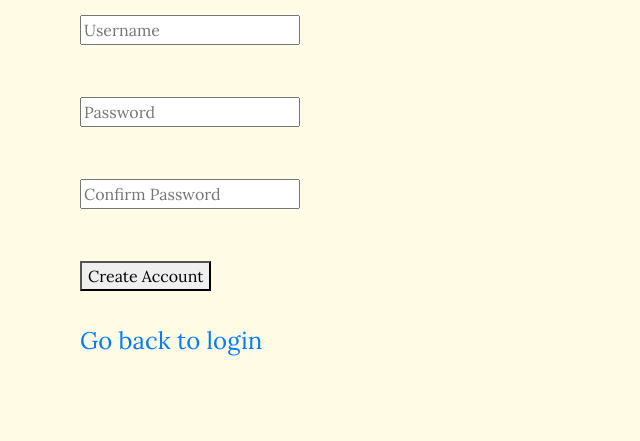
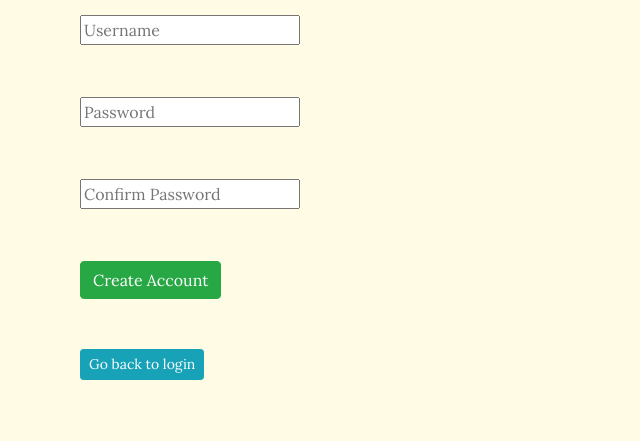
Before and after one commit to dcancelmo/Deja_Vu_Web, a PHP site: page /account_create.php in a window 1280 px wide. Shown: the part 138-579 px from the top of the page, without its empty margins (0-640 px from the left). Run offline with PHP 8.4, Linux system fonts and the light colour scheme; some libraries are stand-ins or nearby versions.

Commit message:
Login and account create buttons match

```diff
--- a/account_create.php
+++ b/account_create.php
@@ -29,10 +29,10 @@
 					<input type="password" name="passwordConfirm"  id="passConfirm" placeholder = "Confirm Password" required>
 				</div>
 				<div class="row formQuestion">
-					<button type="submit" id="submit"> Create Account </button>
+					<button class="btn btn-success" type="submit" id="submit"> Create Account </button>
 				</div>
 				<div class="row formQuestion">
-					<h4><a href="login.php">Go back to login</a></h4>
+					<button class="btn btn-sm btn-info" id="loginReturn" onclick="window.location.replace('login.php')">Go back to login</button>
 				</div>
 				<div class="row formQuestion">
 					<h6 id="passMatch"></h6>
```
